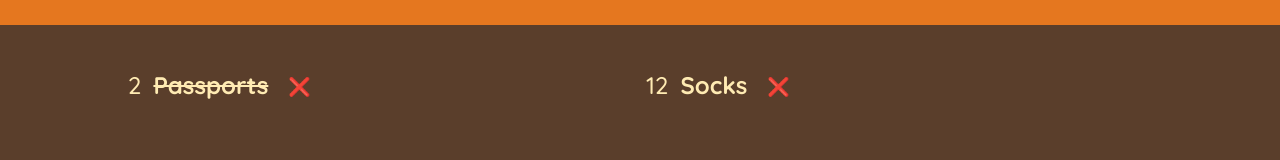
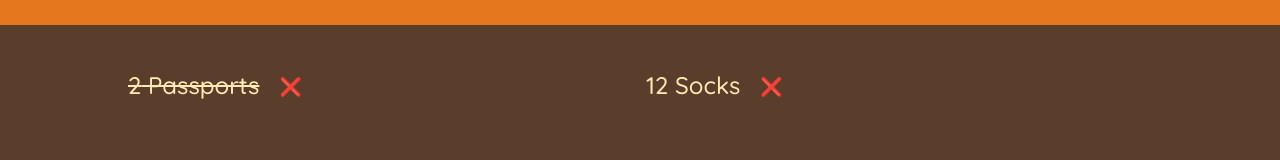
Before and after one commit to NikDoe/travel-list, a React (Vite) app: page / in a window 1280 px wide. Shown: the part 252-412 px from the top of the page. Built offline with nearby package versions, Linux system fonts and the light colour scheme.

Commit message:
add toggle for items

```diff
--- a/src/App.tsx
+++ b/src/App.tsx
@@ -9,7 +9,6 @@ const initialItems = [
 	{ id: 2, description: "Socks", quantity: 12, packed: false },
 ];
 
-
 export type TItem = {
     id: number,
     description: string,
@@ -20,11 +19,21 @@ export type TItem = {
 function App() {
 	const [list, setList] = useState<TItem[]>(initialItems);
 
+	const togglePacked = (id: number) => {
+		setList(
+			prevList => prevList.map(
+				(item: TItem) => item.id === id
+					? { ...item, packed: !item.packed }
+					: item
+			)
+		);
+	};
+
 	return (
 		<div className="app">
 			<Logo />
 			<Form setList={setList} />
-			<PackingList list={list} />
+			<PackingList list={list} onToggle={togglePacked} />
 			<Stats list={list} />
 		</div>
 	);
--- a/src/components/ListItem.tsx
+++ b/src/components/ListItem.tsx
@@ -3,9 +3,16 @@ import { TItem } from "../App";
 
 type ListItemProps = {
     itemObject: TItem,
+	onToggle: (id: number) => void;
 }
-const ListItem: FC<ListItemProps> = function({ itemObject }) {
+const ListItem: FC<ListItemProps> = function(props) {
 	const {
+		itemObject,
+		onToggle
+	} = props;
+
+	const {
+		id,
 		description,
 		quantity,
 		packed
@@ -17,13 +24,10 @@ const ListItem: FC<ListItemProps> = function({ itemObject }) {
 
 	return (
 		<li>
-			<p>{quantity}</p>
-			<b
-				style={styleObject}
-			>
-				{description}
-			</b>
-			<button>❌</button>
+			<p style={styleObject}>
+				{quantity} {description}
+			</p>
+			<button onClick={() => onToggle(id)}>❌</button>
 		</li>
 	);
 };
--- a/src/components/PackingList.tsx
+++ b/src/components/PackingList.tsx
@@ -4,9 +4,14 @@ import ListItem from "./ListItem";
 
 type PackingListProps = {
 	list: TItem[],
+	onToggle: (id: number) => void;
 }
 
-const PackingList: FC<PackingListProps> = function({ list }) {
+const PackingList: FC<PackingListProps> = function(props) {
+	const {
+		list,
+		onToggle
+	} = props;
 
 	return (
 		<div className="list">
@@ -17,6 +22,7 @@ const PackingList: FC<PackingListProps> = function({ list }) {
 							<ListItem
 								key={item.id}
 								itemObject={item}
+								onToggle={onToggle}
 							/>
 						)
 					)
```
